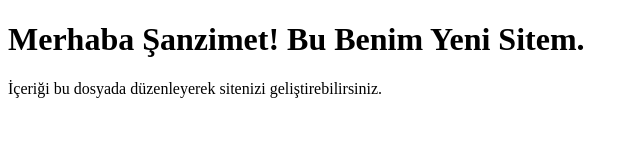
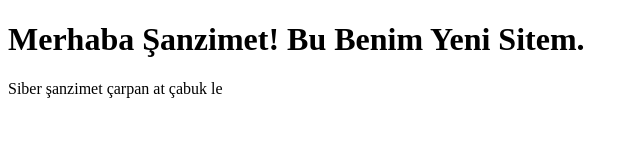
Before and after one commit to Kowowo/Kowowo.github.io, a plain HTML site: page index.html in a window 1280 px wide. Shown: the whole page, without its empty margins (0-640 px from the left). Drawn offline with Linux system fonts and the light colour scheme.

Commit message:
Update index.html

```diff
--- a/index.html
+++ b/index.html
@@ -5,6 +5,6 @@
 </head>
 <body>
     <h1>Merhaba Şanzimet! Bu Benim Yeni Sitem.</h1>
-    <p>İçeriği bu dosyada düzenleyerek sitenizi geliştirebilirsiniz.</p>
+    <p>Siber şanzimet çarpan at çabuk le</p>
 </body>
 </html>
```
